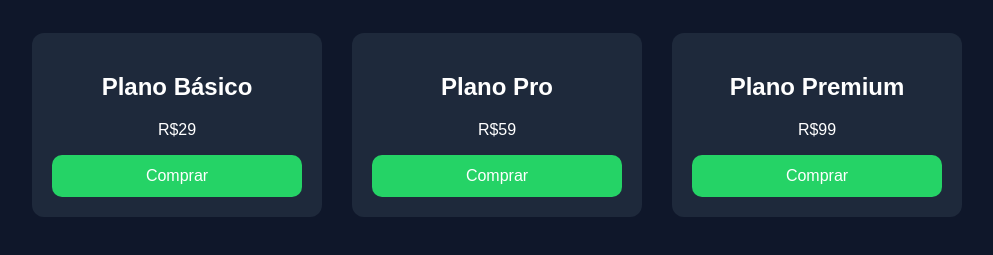
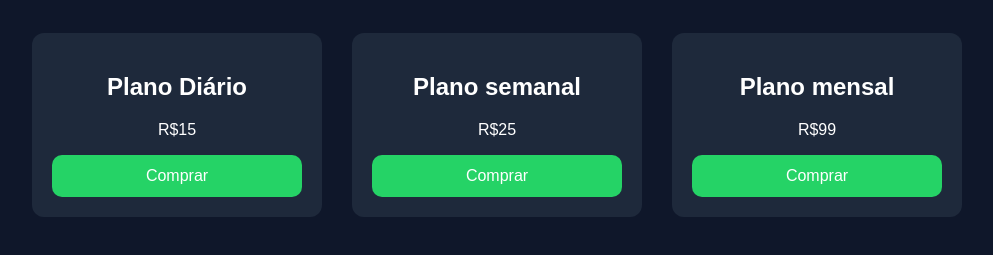
Before and after one commit to marcospietro123p-hub/minha-loja, a plain HTML site: page index.html in a window 1280 px wide. Shown: the part 71-326 px from the top of the page, without its empty margins (143-1136 px from the left). Drawn offline with Linux system fonts and the light colour scheme.

Commit message:
Update index.html

```diff
--- a/index.html
+++ b/index.html
@@ -49,19 +49,19 @@ button{
 <div class="container">
 
 <div class="card">
-<h2>Plano Básico</h2>
-<p>R$29</p>
+<h2>Plano Diário</h2>
+<p>R$15</p>
 <button onclick="comprar('Plano diário')">Comprar</button>
 </div>
 
 <div class="card">
-<h2>Plano Pro</h2>
-<p>R$59</p>
+<h2>Plano semanal</h2>
+<p>R$25</p>
 <button onclick="comprar('Plano Semanal')">Comprar</button>
 </div>
 
 <div class="card">
-<h2>Plano Premium</h2>
+<h2>Plano mensal</h2>
 <p>R$99</p>
 <button onclick="comprar('Plano Mensal')">Comprar</button>
 </div>
@@ -74,7 +74,7 @@ button{
 let numero = "27988095353"
 
 // 🔴 COLOCA SEU LINK DA IA AQUI
-let linkIA = "https://minha-loja-3.onrender.com/ia.html"
+let linkIA = "https://minha-loja-3.onrender.com"
 
 function comprar(plano){
 
```
